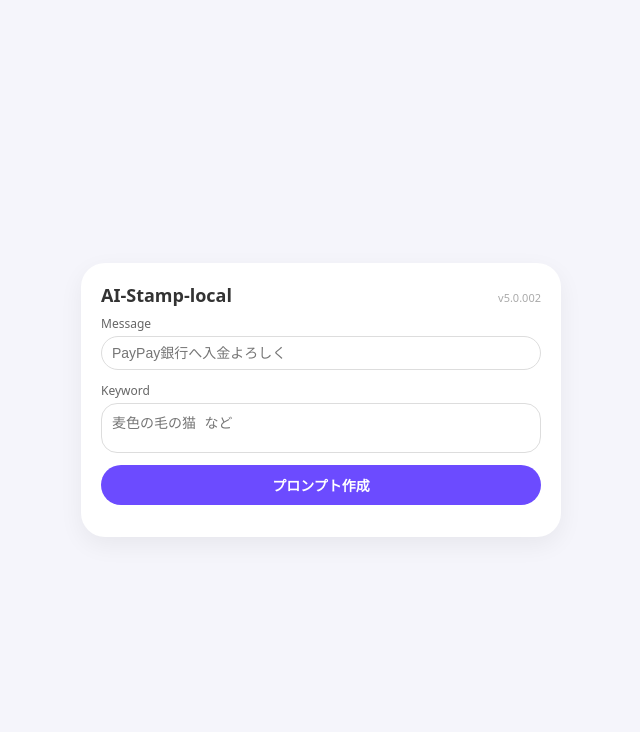
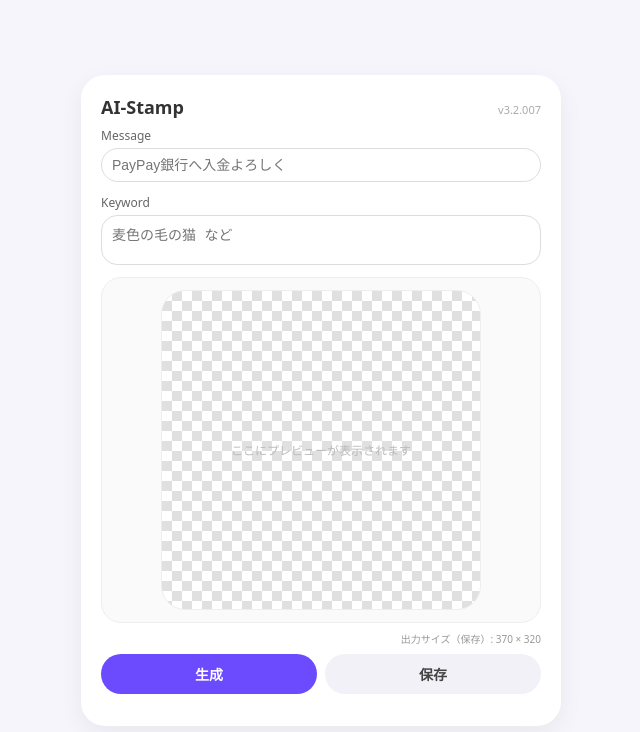
Before and after one commit to Kanepiro/ai-stamp-local, a Next.js app: page / in a window 1280 px wide. Shown: the top 732 px of the page, without its empty margins (319-959 px from the left). Built offline with nearby package versions, Linux system fonts and the light colour scheme.

Commit message:
Add files via upload

```diff
--- a/app/layout.tsx
+++ b/app/layout.tsx
@@ -2,7 +2,7 @@ import "./globals.css";
 import type { ReactNode } from "react";
 
 export const metadata = {
-  title: "AI-Stamp-local",
+  title: "AI-Stamp",
   description: "AIでLINEスタンプ風の画像を作るツール",
   manifest: "/manifest.webmanifest",
   themeColor: "#AABBE6",
--- a/app/page.tsx
+++ b/app/page.tsx
@@ -1,16 +1,30 @@
 "use client";
 
-import { useState } from "react";
+import { useRef, useState } from "react";
+
+const OUTPUT_WIDTH = 370;
+const OUTPUT_HEIGHT = 320; // 370 x 320 PNG (LINE static sticker max)
 
 export default function Home() {
   const [message, setMessage] = useState("");
   const [keyword, setKeyword] = useState("");
+  const [imageUrl, setImageUrl] = useState<string | null>(null);
   const [loading, setLoading] = useState(false);
   const [status, setStatus] = useState("");
+  const canvasRef = useRef<HTMLCanvasElement | null>(null);
+  const canSave = !!imageUrl && !loading;
 
   async function handleGenerate() {
-    setStatus("作成中…");
+    setStatus("生成中…");
     setLoading(true);
+
+    if (imageUrl && imageUrl.startsWith("blob:")) {
+      try {
+        URL.revokeObjectURL(imageUrl);
+      } catch {}
+    }
+
+    setImageUrl(null);
 
     try {
       const params = new URLSearchParams({
@@ -70,12 +84,76 @@ export default function Home() {
     }
   }
 
+  async function handleSave() {
+    if (!imageUrl) return;
+    setStatus("保存用画像を作成中…");
+
+    const img = new Image();
+    img.crossOrigin = "anonymous";
+    img.src = imageUrl;
+
+    await new Promise<void>((resolve, reject) => {
+      img.onload = () => resolve();
+      img.onerror = () => reject(new Error("image load failed"));
+    });
+
+    const canvas = canvasRef.current || (canvasRef.current = document.createElement("canvas"));
+    const width = OUTPUT_WIDTH;
+    const height = OUTPUT_HEIGHT;
+    canvas.width = width;
+    canvas.height = height;
+
+    const ctx = canvas.getContext("2d");
+    if (!ctx) {
+      setStatus("エラー: canvas が利用できません");
+      return;
+    }
+
+    // 透過背景のまま出力する（canvas はデフォルトで透明）
+    ctx.clearRect(0, 0, width, height);
+
+    // 元画像を縦横比維持で 370×320 内にフィットさせる
+    const srcW = img.width;
+    const srcH = img.height;
+    const scale = Math.min(width / srcW, height / srcH);
+    const drawW = srcW * scale;
+    const drawH = srcH * scale;
+    const dx = (width - drawW) / 2;
+    const dy = (height - drawH) / 2;
+
+    ctx.drawImage(img, dx, dy, drawW, drawH);
+
+    const pngData = canvas.toDataURL("image/png");
+
+    // 保存ファイル名を 01.png, 02.png... の連番にする
+    let seq = 1;
+    try {
+      const key = "ai-stamp-download-seq";
+      const prev = Number(localStorage.getItem(key) || "0");
+      seq = Number.isFinite(prev) ? prev + 1 : 1;
+      localStorage.setItem(key, String(seq));
+    } catch {
+      // localStorage が使えない場合は 01.png
+      seq = 1;
+    }
+    const filename = `${String(seq).padStart(2, "0")}.png`;
+
+    const a = document.createElement("a");
+    a.href = pngData;
+    a.download = filename;
+    document.body.appendChild(a);
+    a.click();
+    a.remove();
+
+    setStatus(`保存しました（${width}×${height}）`);
+  }
+
   return (
     <div className="app-root">
       <div className="card">
         <div className="header">
-          <div className="title">AI-Stamp-local</div>
-          <div className="version">v5.0.002</div>
+          <div className="title">AI-Stamp</div>
+          <div className="version">v3.2.007</div>
         </div>
 
         <div className="row">
@@ -98,9 +176,31 @@ export default function Home() {
           />
         </div>
 
+        <div className="preview">
+          <div className="preview-inner">
+            {imageUrl ? (
+              // eslint-disable-next-line @next/next/no-img-element
+              <img src={imageUrl} alt="preview" />
+            ) : (
+              <span style={{ fontSize: 12, color: "#bbb" }}>ここにプレビューが表示されます</span>
+            )}
+          </div>
+        </div>
+
+        <div style={{ fontSize: 10, color: "#999", textAlign: "right" }}>
+          出力サイズ（保存）: {OUTPUT_WIDTH} × {OUTPUT_HEIGHT}
+        </div>
+
         <div className="buttons">
           <button className="primary-btn" onClick={handleGenerate} disabled={loading}>
-            {loading ? "作成中…" : "プロンプト作成"}
+            {loading ? "生成中…" : "生成"}
+          </button>
+          <button
+            className={`secondary-btn${canSave ? " save-enabled" : ""}`}
+            onClick={handleSave}
+            disabled={!canSave}
+          >
+            保存
           </button>
         </div>
 
--- a/package.json
+++ b/package.json
@@ -1,6 +1,6 @@
 {
   "name": "ai-stamp-pwa",
-  "version": "5.0.002",
+  "version": "3.2.005",
   "private": true,
   "scripts": {
     "dev": "next dev",
```
Also changed, not shown: public/manifest.webmanifest.
